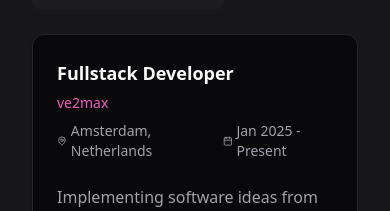
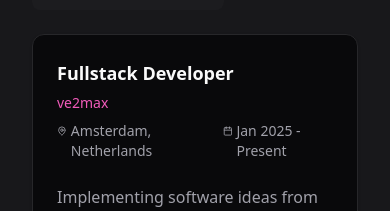
Before and after one commit to arbreshazeqiri/arbresha, a Next.js app in the folder portfolio/: page / in a window 390 px wide. Shown: the part 3440-3651 px from the top of the page. Built offline with nearby package versions, Linux system fonts and the light colour scheme.

Commit message:
fix: location icons on mobile

```diff
--- a/portfolio/src/components/experience.tsx
+++ b/portfolio/src/components/experience.tsx
@@ -181,12 +181,12 @@ const Experience = () => {
                               </a>
                             </span>
                             <div className="flex items-center gap-4">
-                              <span className="flex items-center gap-1">
-                                <MapPin className="w-3 h-3" />
+                              <span className="flex lg:items-center items-start gap-1">
+                                <MapPin className="w-3 h-3 my-1" />
                                 {job.location}
                               </span>
-                              <span className="flex items-center gap-1">
-                                <Calendar className="w-3 h-3" />
+                              <span className="flex lg:items-center items-start gap-1">
+                                <Calendar className="w-3 h-3 my-1" />
                                 {job.period}
                               </span>
                             </div>
```
